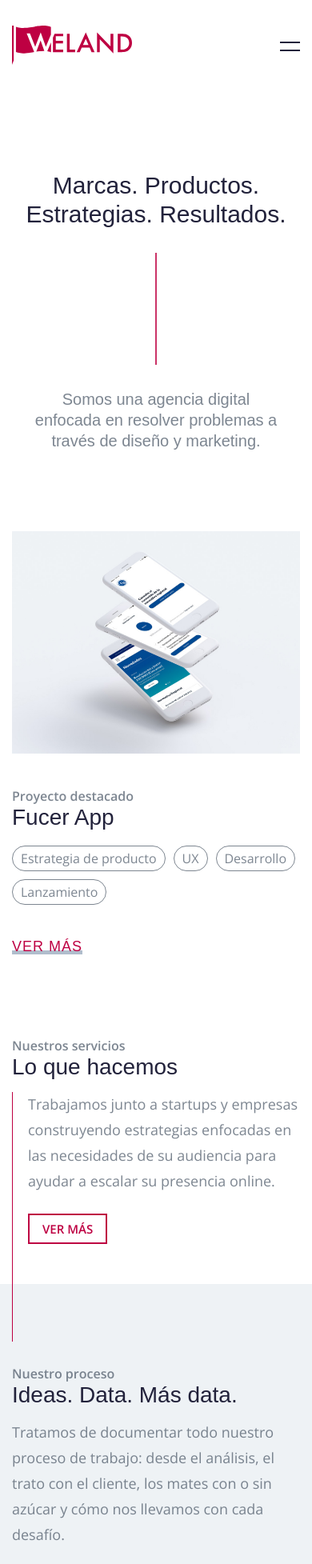
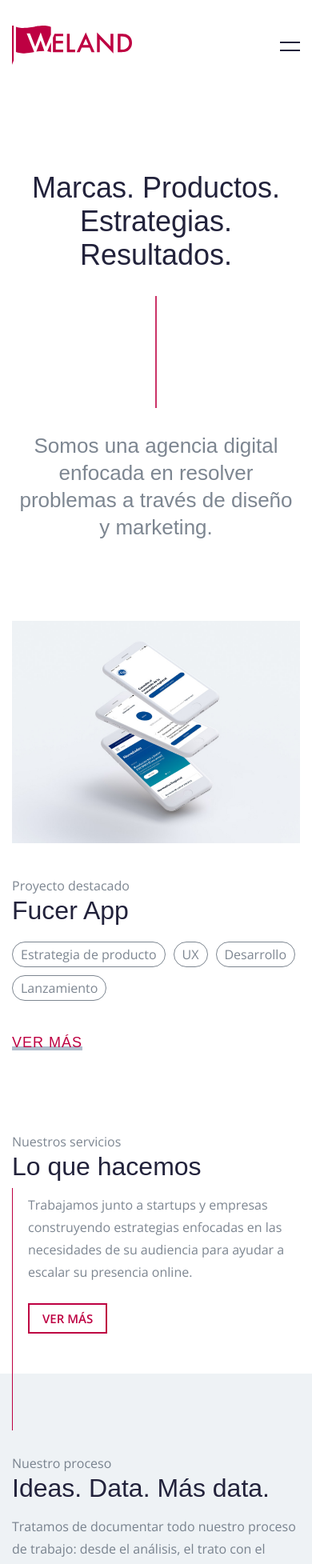
Before and after one commit to imgermi/weland-portfolio, a Nuxt app: page / in a window 390 px wide. Shown: the top 1955 px of the page at 80% size. Built offline with nearby package versions, Linux system fonts and the light colour scheme; a web font is replaced by a local one.

Commit message:
Ajustes responsive

```diff
--- a/sass/components/blog__link.sass
+++ b/sass/components/blog__link.sass
@@ -35,6 +35,8 @@
     color: $lightBlack
     display: block
     transition: all 150ms ease-in-out
+    @media(max-width: 767px)
+      margin-bottom: 5px
   &--title
     font-size: 22px
     line-height: 28px
@@ -45,6 +47,7 @@
       margin: 0 20px
     @media(max-width: 767px)
       margin: 0
+      font-size: 20px
       br
         display: none
   &--arrow
--- a/sass/pages/index.sass
+++ b/sass/pages/index.sass
@@ -63,7 +63,8 @@
             line-height: 32px
             margin-bottom: 25px
             @media(max-width: 767px)
-              font-size: 18px
+              font-size: 16px
+              line-height: 28px
   .blog
     background: #EEF2F5
     padding: 100px 0
@@ -82,8 +83,9 @@
             line-height: 32px
             margin-bottom: 25px
             @media(max-width: 767px)
-              font-size: 18px
-              line-height: 32px
+              font-size: 16px
+              line-height: 28px
+              margin-bottom: 40px
         &:last-of-type
           width: 50%
           @media(max-width: 767px)
--- a/sass/typography.sass
+++ b/sass/typography.sass
@@ -12,8 +12,10 @@
   line-height: 52px
   margin-bottom: 30px
   @media(max-width: 767px)
-    font-size: 30px
-    line-height: 36px
+    font-size: 36px
+    line-height: 42px
+    br
+      display: none
 
 .hero__sub
   font-family: futura-pt, sans-serif
@@ -21,8 +23,10 @@
   font-weight: 400
   line-height: normal
   @media(max-width: 767px)
-    font-size: 20px
-    line-height: 26px
+    font-size: 26px
+    line-height: 34px
+    br
+      display: none
 
 .hero__title + .hero__sub
   padding-top: 100px
@@ -45,11 +49,10 @@
   line-height: 54px
   margin-bottom: 15px
   @media(max-width: 767px)
-    font-size: 28px
-    line-height: 30px
+    font-size: 32px
+    line-height: 38px
 
 .section__pretitle
   font-size: 20px
-  font-weight: 600
   @media(max-width: 767px)
     font-size: 16px
```
